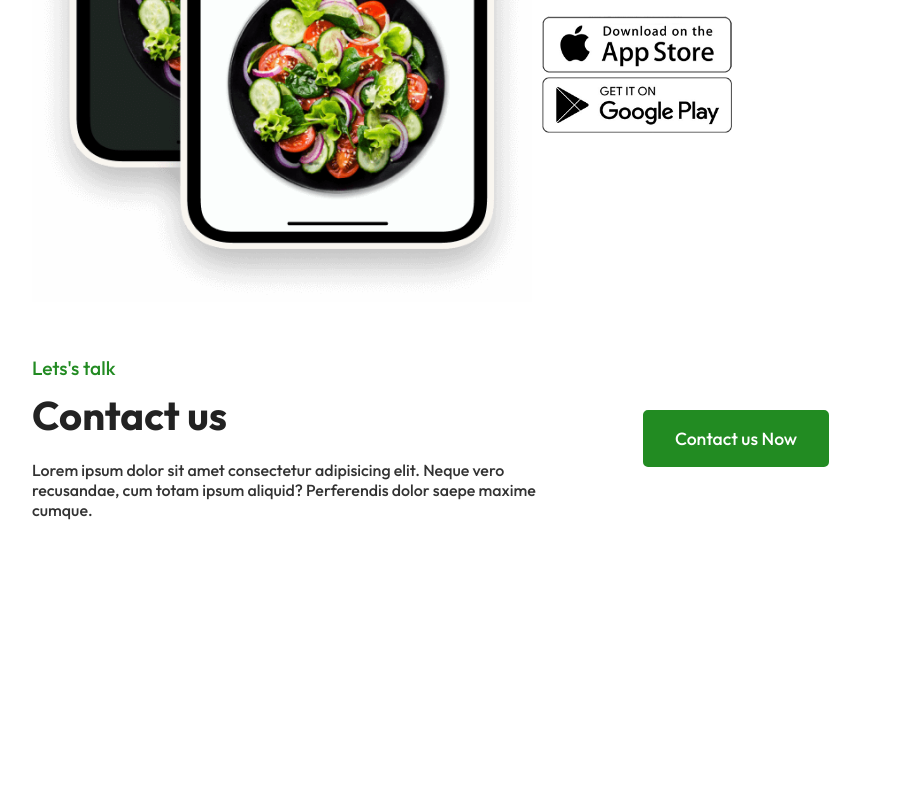
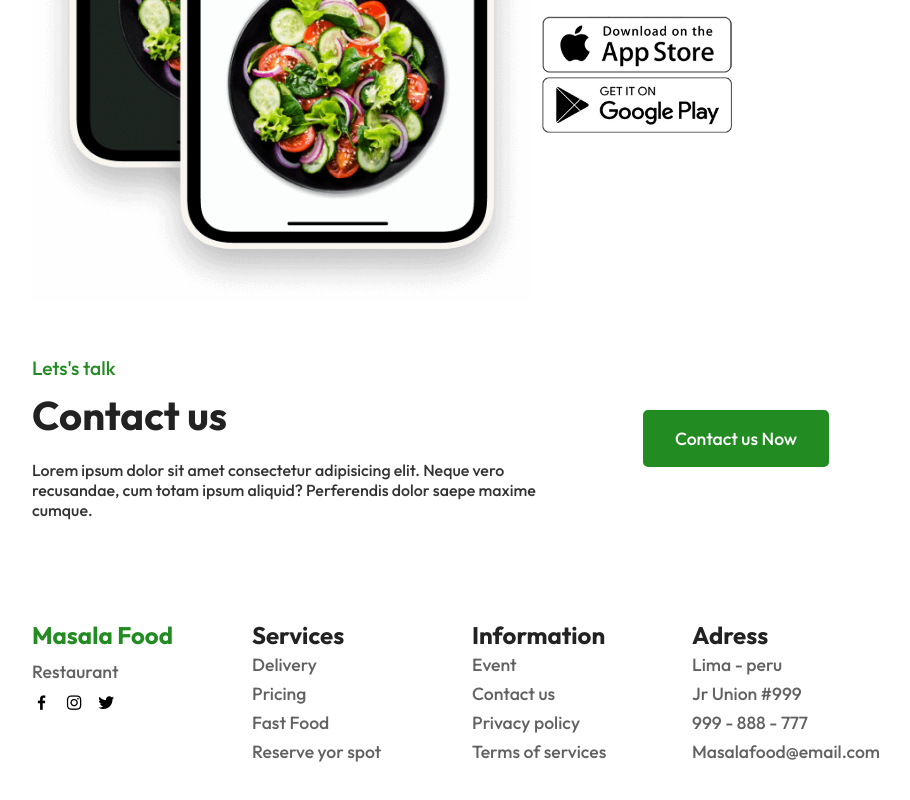
Before and after one commit to KashafDawood/Restaurant-Website-design, a plain HTML site: page index.html in a window 1280 px wide. Shown: the part 3000-3800 px from the top of the page, without its empty margins (168-1078 px from the left). Before the commit the page ends 3570 px from the top, so only its background shows below. Drawn offline with nearby package versions, Linux system fonts and the light colour scheme.

Commit message:
non responsive website ready

```diff
--- a/index.html
+++ b/index.html
@@ -502,6 +502,55 @@
 
     </div>
 
+    <!-- ===========footer============ -->
+    <footer id="footer">
+
+        <div class="footerSocials">
+
+            <h3>Masala Food</h3>
+            <p>Restaurant</p>
+            <div class="social">
+
+                <i class="bx bxl-facebook"></i>
+                <i class="bx bxl-instagram"></i>
+                <i class="bx bxl-twitter"></i>
+
+            </div>
+
+        </div>
+
+        <div class="footerServices">
+
+            <h3 class="footerTitle">Services</h3>
+            <p class="footerLinks">Delivery</p>
+            <p class="footerLinks">Pricing</p>
+            <p class="footerLinks">Fast Food</p>
+            <p class="footerLinks">Reserve yor spot</p>
+
+        </div>
+
+        <div class="footerInformation">
+
+            <h3 class="footerTitle">Information</h3>
+            <p class="footerLinks">Event</p>
+            <p class="footerLinks">Contact us</p>
+            <p class="footerLinks">Privacy policy</p>
+            <p class="footerLinks">Terms of services</p>
+
+        </div>
+
+        <div class="footerAdress">
+
+            <h3 class="footerTitle">Adress</h3>
+            <p class="footerLinks">Lima - peru</p>
+            <p class="footerLinks">Jr Union #999</p>
+            <p class="footerLinks">999 - 888 - 777</p>
+            <p class="footerLinks">Masalafood@email.com</p>
+
+        </div>
+
+    </footer>
+
 
     <script src="script.js"></script>
 </body>
--- a/style.css
+++ b/style.css
@@ -351,3 +351,64 @@ nav{
     padding: 15px 30px;
     font-size: 1.1rem;
 }
+
+/* footer */
+#footer{
+    display: flex;
+    margin: 100px 200px;
+}
+
+.footerSocials{
+    flex-basis: 25%;
+}
+
+.footerSocials h3{
+    color: #228B22;
+    font-size: 1.5rem;
+}
+
+.footerSocials p{
+    font-size: 1.1rem;
+    color: rgba(34, 34, 34, 0.712);
+    padding: 10px 0;
+}
+
+.footerSocials .social .bx{
+    padding-right: 10px;
+    font-size: 1.2rem;
+    cursor: pointer;
+}
+
+.footerSocials .social .bx:hover{
+    color: #228B22;
+    transition: 0.5s;
+}
+
+.footerServices{
+    flex-basis: 25%;
+}
+
+.footerInformation{
+    flex-basis: 25%;
+}
+
+.footerAdress{
+    flex-basis: 25%;
+}
+
+.footerTitle{
+    font-size: 1.5rem;
+    color: #222;
+}
+
+.footerLinks{
+    font-size: 1.1rem;
+    color: rgba(34, 34, 34, 0.712);
+    padding: 3px 0;
+    cursor: pointer;
+}
+
+.footerLinks:hover{
+    color: #228B22;
+    transition: 1s;
+}
```
